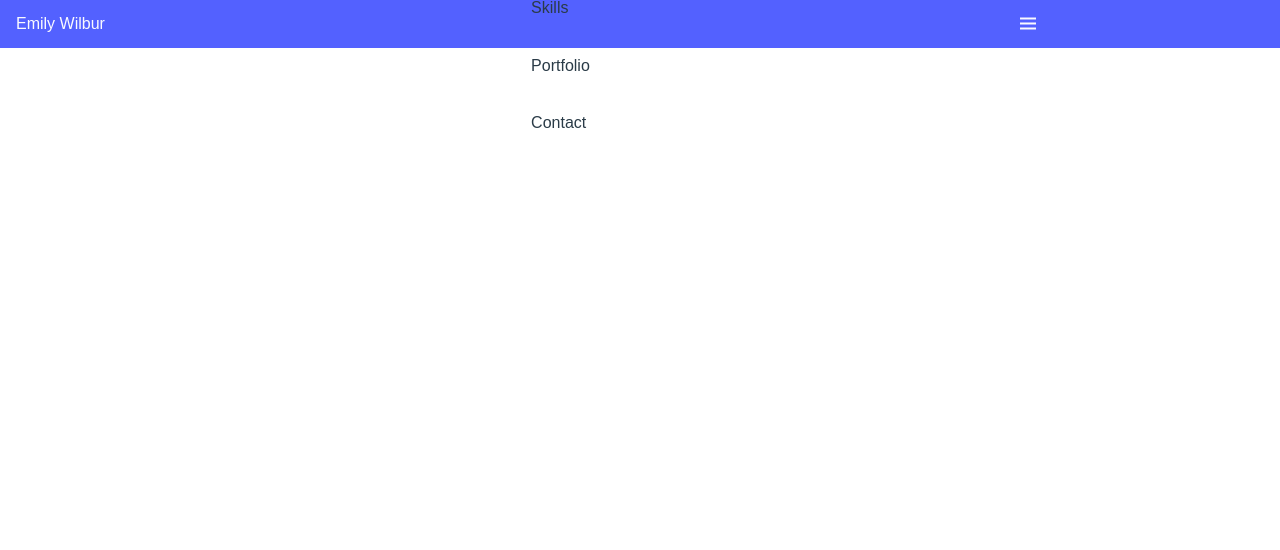
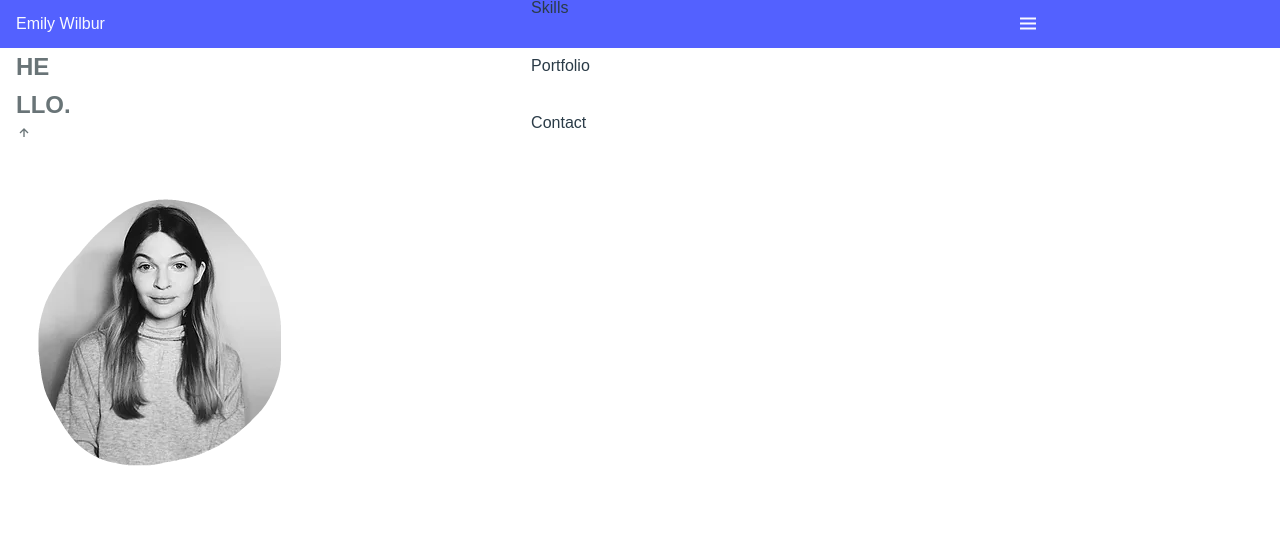
Before and after one commit to emilyjwilbur/mypf, a plain HTML site: page index.html in a window 1280 px wide. Drawn offline with nearby package versions, Linux system fonts and the light colour scheme.

Commit message:
home, image

```diff
--- a/index.html
+++ b/index.html
@@ -39,7 +39,31 @@
             </nav>
         </header>
 
-        <main class="1-main">
+        <main class="one-main">
+
+        <!-- HOME -->
+            <section class="home" id="home">
+                <div class="home__container bd-grid">
+                    <h1 class="home__title"><span>HE</span><br>LLO.</h1>
+
+                    <div class="home__scroll">
+                        <a href="#about" class="home__scroll-link"><i class='bx bx-up-arrow-alt'></i></a>
+                    </div>
+
+                    <img src="images/headshot.png" alt="" class="home__img">
+                </div>
+            </section>
+
+        <!-- ABOUT -->
+
+
+        <!-- SKILLS -->
+
+        <!-- PORTFOLIO -->
+
+
+        <!-- CONTACT -->
+
 
         </main>
 
```
